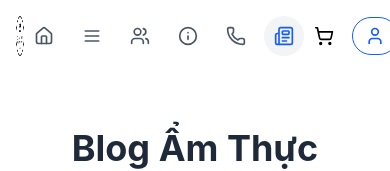
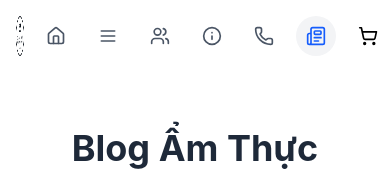
Before and after one commit to quangquy-coding/Restaurant-Management, a React (Vite) app: page /blog in a window 390 px wide. Shown: the top 171 px of the page. Built offline with nearby package versions, Linux system fonts and the light colour scheme.

Commit message:
edit header repsonsive mobile

```diff
--- a/src/components/layout/Header.jsx
+++ b/src/components/layout/Header.jsx
@@ -117,7 +117,7 @@ const Header = () => {
     }`}
   >
     <div className="container mx-auto px-4">
-        <div className="flex justify-between items-center">
+      <div className="flex justify-between items-center space-x-3 md:space-x-4 lg:space-x-6">
         {/* Logo */}
         <div className="flex items-center space-x-2">
           <img src={Logo} alt="logo" className="h-10 md:h-12" />
@@ -130,7 +130,7 @@ const Header = () => {
         </div>
 
         {/* Navigation Menu */}
-          <nav className="flex justify-center gap-2 md:gap-3 lg:gap-4 flex-1">
+        <nav className="flex justify-center gap-3 md:gap-4 lg:gap-6 flex-1">
           {navItems.map((item) => (
             <Link
               key={item.path}
@@ -147,7 +147,7 @@ const Header = () => {
         </nav>
 
         {/* User Actions */}
-          <div className="flex items-center gap-2 relative" ref={dropdownRef}>
+        <div className="flex items-center gap-3 relative">
           {/* Cart */}
           <Link
             to="/cart"
@@ -208,6 +208,7 @@ const Header = () => {
       </div>
     </div>
   </header>
+
   )
 }
 
```
Lines whose indentation alone changed are shown as unchanged.
